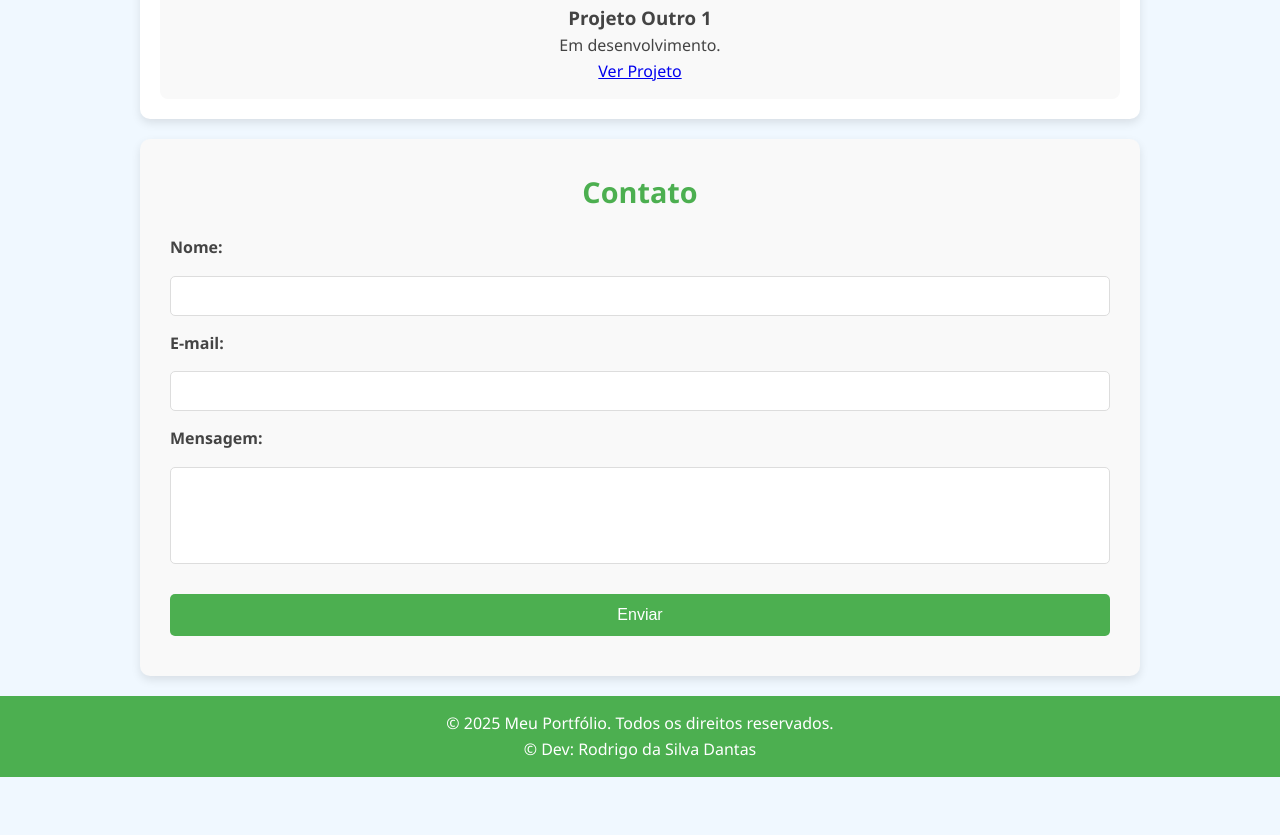
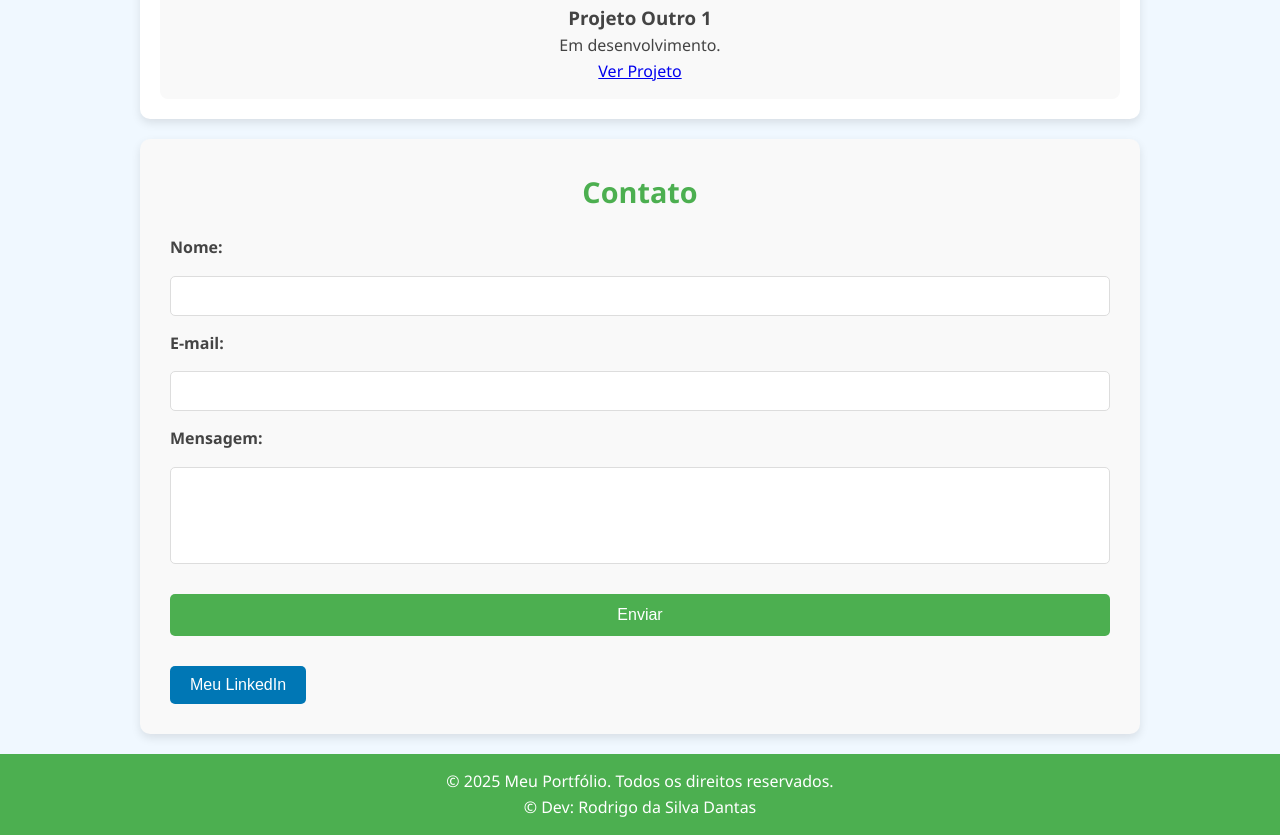
Before and after one commit to Rodrigo-Silva1/Portifolio-home, a plain HTML site: page index.html in a window 1280 px wide. Shown: the part 1963-2798 px from the top of the page. Before the commit the page ends 2740 px from the top, so only its background shows below. Drawn offline with Linux system fonts and the light colour scheme.

Commit message:
botão "Meu Linkedin"
adicionado botão "Meu Linkedin" no final da página que redireciona para o meu perfil no app

```diff
--- a/index.html
+++ b/index.html
@@ -80,6 +80,9 @@
         <button type="submit">Enviar</button>
     </form>
     <p id="feedback" class="feedback"></p>
+
+    <!-- Botão para o LinkedIn -->
+    <button onclick="window.open('https://www.linkedin.com/in/rodrigo-silva-b74407309?utm_source=share&utm_campaign=share_via&utm_content=profile&utm_medium=android_app', '_blank')" class="btn-linkedin">Meu LinkedIn</button>
 </section>
 
   <!-- Rodapé -->
--- a/styles.css
+++ b/styles.css
@@ -103,6 +103,25 @@ section.visible {
     background: #4caf50; /* Verde vibrante */
     color: #fff;
     border-color: #4caf50;
+}
+
+/* Botão do LinkedIn */
+.btn-linkedin {
+    display: inline-block;
+    margin-top: 20px;
+    padding: 10px 20px;
+    background: #0077b5; /* Azul do LinkedIn */
+    color: #fff;
+    border: none;
+    border-radius: 5px;
+    cursor: pointer;
+    font-size: 1em;
+    transition: background 0.3s;
+    text-align: center;
+}
+
+.btn-linkedin:hover {
+    background: #005582; /* Azul mais escuro */
 }
 
 /* Filtro de projetos */
```
Lines whose indentation alone changed are shown as unchanged.
